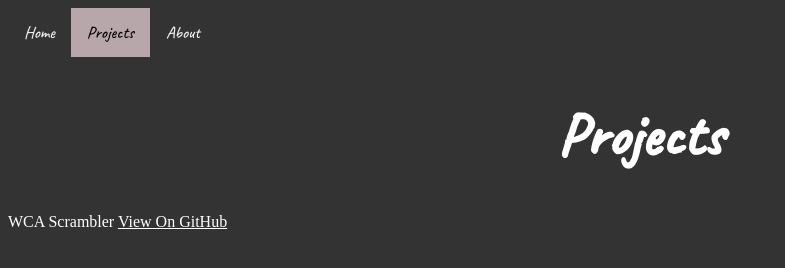
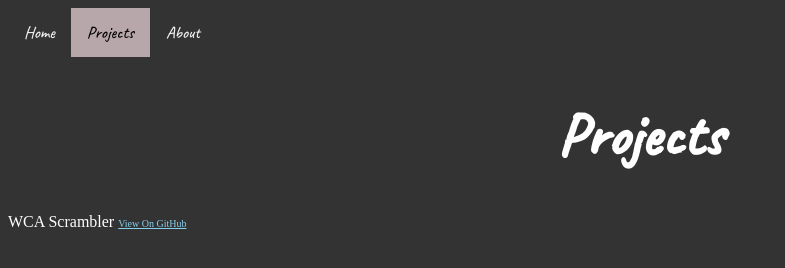
Before and after one commit to mag-jison/home, a plain HTML site: page projects.html in a window 1280 px wide. Shown: the whole page, without its empty margins (0-785 px from the left). Drawn offline with Linux system fonts and the light colour scheme.

Commit message:
Update projects.html

```diff
--- a/projects.html
+++ b/projects.html
@@ -22,7 +22,7 @@
 
     <div class = "x">
     	<p style="color:white"> WCA Scrambler
-    	<a style="color:white" href="https://github.com/mag-jison/WCA_3x3_Scrambler">View On GitHub</a>
+    	<a style="color:skyblue; font-size: 10px" href="https://github.com/mag-jison/WCA_3x3_Scrambler">View On GitHub</a>
 	</p>
     </div>
 
```
